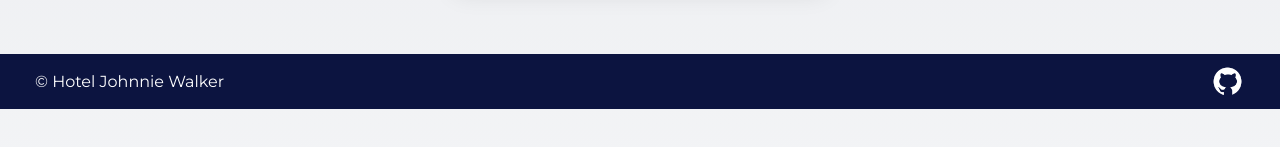
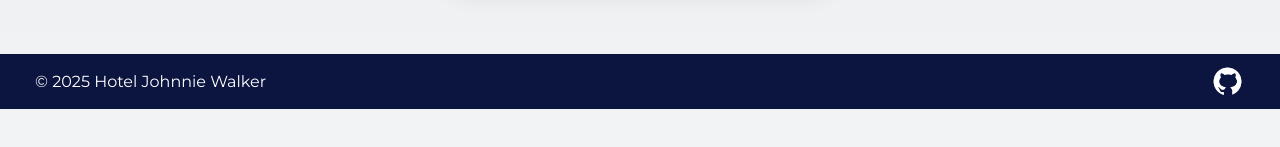
Before and after one commit to RubenMRDev/hotelJohnnieWalker, a React (Vite) app: page /loginregister in a window 1280 px wide. Shown: the part 691-838 px from the top of the page. Built offline with nearby package versions, Linux system fonts and the light colour scheme.

Commit message:
Created test for the footer component

```diff
--- a/src/components/footer/Footer.jsx
+++ b/src/components/footer/Footer.jsx
@@ -5,7 +5,7 @@ function Footer() {
   return (
     <footer className="footer-container">
       <div className="footer-content">
-        <p className="hotel-name">&copy; Hotel Johnnie Walker</p>
+        <p className="hotel-name">&copy; {new Date().getFullYear()} Hotel Johnnie Walker</p>
         <a href="https://github.com/RubenMRDev/hotelJohnnieWalker" target="_blank">
           <img className="image" src="/public/github.png" alt="Github logo"></img>
         </a>
```
Also changed, not shown: 1 other file (tests, documents, lock files or other folders).
